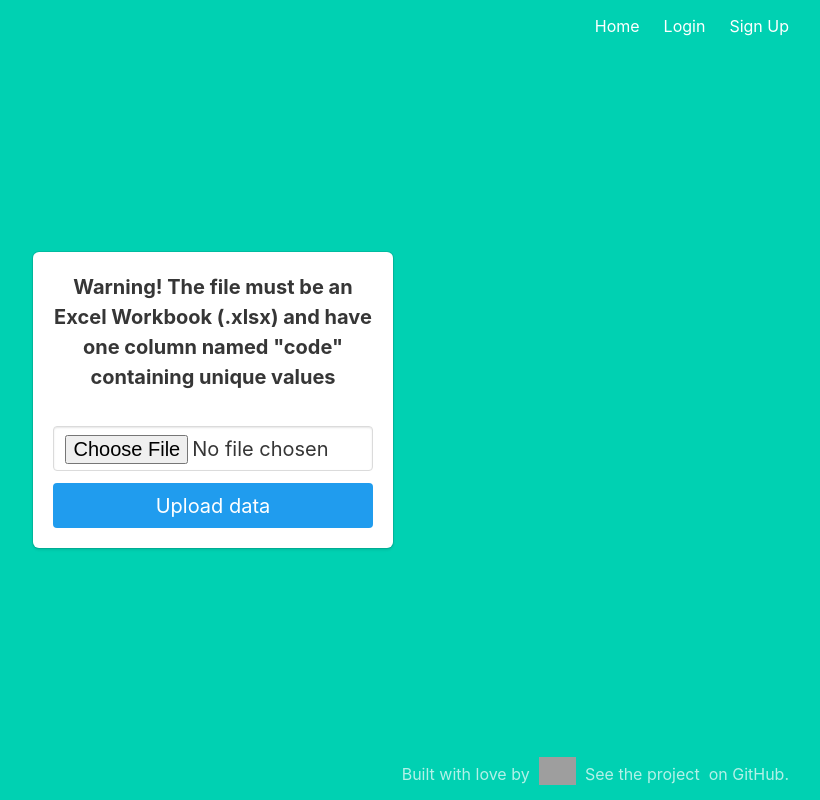
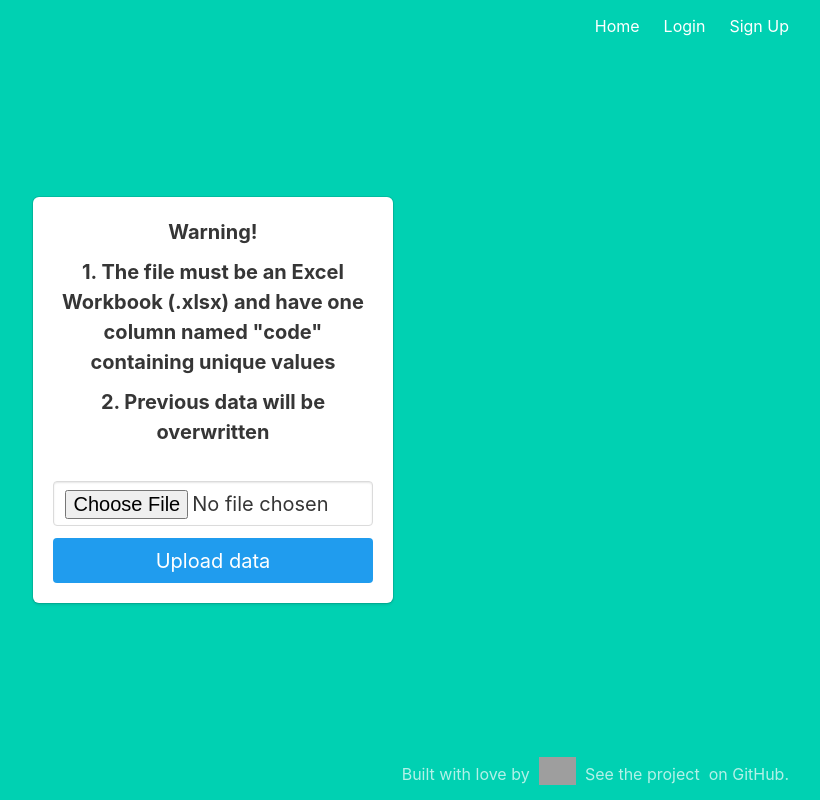
Before and after one commit to rodekruis/relief-app, a Flask app: template templates/upload_data.html in a window 1280 px wide. Shown: the whole page, without its empty margins (427-1247 px from the left). Run offline with Flask 3, Linux system fonts and the light colour scheme; the template is opened without the code that fills it, so the values that code supplies are empty; parts of the project's set-up code (start-up, migrations or seed data) failed here and were passed over; grey boxes are pictures that could not be loaded.

Commit message:
add warning for data upload

```diff
--- a/templates/upload_data.html
+++ b/templates/upload_data.html
@@ -3,7 +3,9 @@
 {% block content %}
 <div class="column is-4 is-offset-4">
   <div class="box">
-    <label class="label is-medium">Warning! The file must be an Excel Workbook (.xlsx) and have one column named "code" containing unique values</label>
+    <label class="label is-medium">Warning!</label>
+    <label class="label is-medium">1. The file must be an Excel Workbook (.xlsx) and have one column named "code" containing unique values</label>
+    <label class="label is-medium">2. Previous data will be overwritten</label>
     <br>
   <form action="/uploader" method="POST" enctype="multipart/form-data">
     <div class="field">
```
